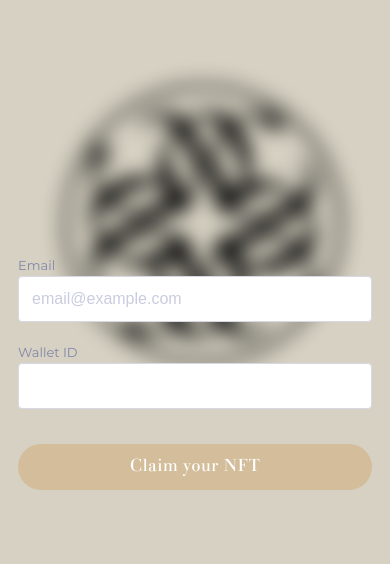
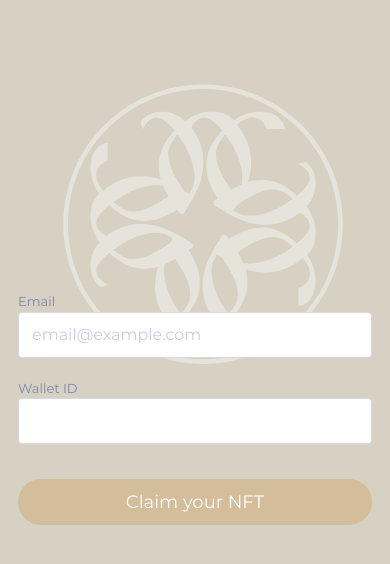
Before and after one commit to ezrohan/nft, a plain HTML site: page index.html in a window 390 px wide. Shown: the part 154-718 px from the top of the page. Drawn offline with Linux system fonts and the light colour scheme.

Commit message:
Update index.html

```diff
--- a/index.html
+++ b/index.html
@@ -38,15 +38,16 @@ body::before {
   content: '';
   position: absolute;
   top: 0;
-  left:-15px;
+  left: -15px;
   right: 0;
   bottom: 0;
   background-image: url('PSJ DEC 2023 LOGO.svg');
   background-repeat: no-repeat;
   background-position: center;
-  background-size: cover; /* Ensures the image covers the full area */
-  filter: blur(10px);
+  background-size: cover;
+  filter: brightness(0) invert(1);
   z-index: -1;
+  opacity: 0.4; /* Adjusting the opacity */
 }
 
 h1 {
@@ -68,6 +69,7 @@ form {
 .row label {
   font-size: 13px;
   color: #8086a9;
+  font-family: 'myFont';
 }
 
 .row input {
@@ -86,6 +88,7 @@ form {
 
 .row input::placeholder {
   color: #C8CDDF;
+  font-family: 'myFont';
 }
 
 button {
@@ -97,7 +100,7 @@ button {
   border: none;
   border-radius: 100px;
   cursor: pointer;
-  font-family: 'Gianotten';
+  font-family: 'myFont';
   margin-top: 15px;
   transition: background 0.2s ease-out;
 }
@@ -113,7 +116,7 @@ button:hover {
   }
 
   form {
-   margin-top: 65%;
+   margin-top: 75%;
     border: none;
     box-shadow: none;
     padding: 20px 0;
@@ -131,7 +134,7 @@ button:hover {
             <input type="email" name="entry.326112838" autocomplete="off" placeholder="email@example.com" required>
         </div>
         <div class="row">
-            <label for="password">Wallet ID</label>
+            <label for="password" >Wallet ID</label>
             <input type="text" name="entry.752096047" required>
         </div>
         <button type="submit">Claim your NFT</button>
```
